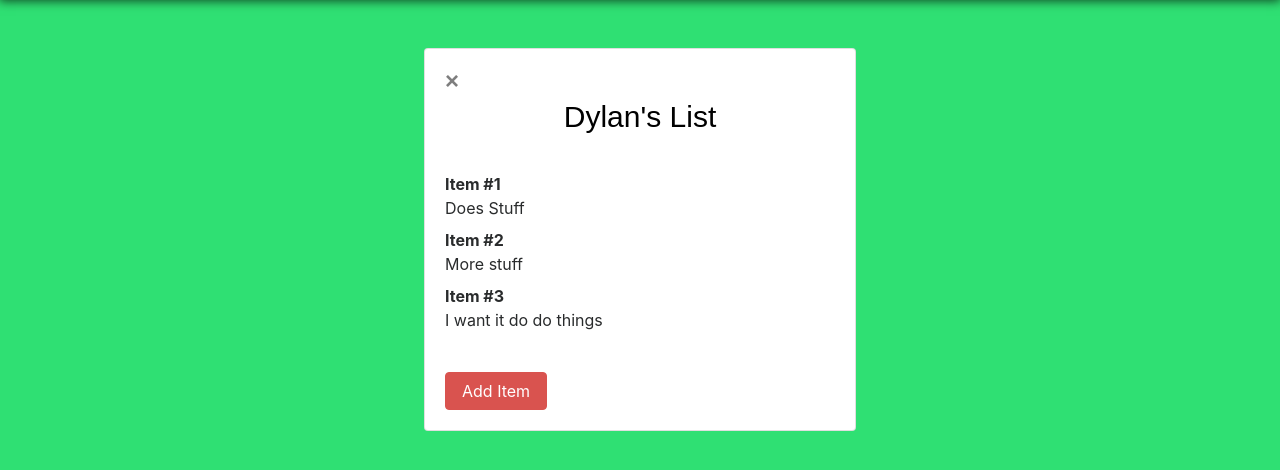
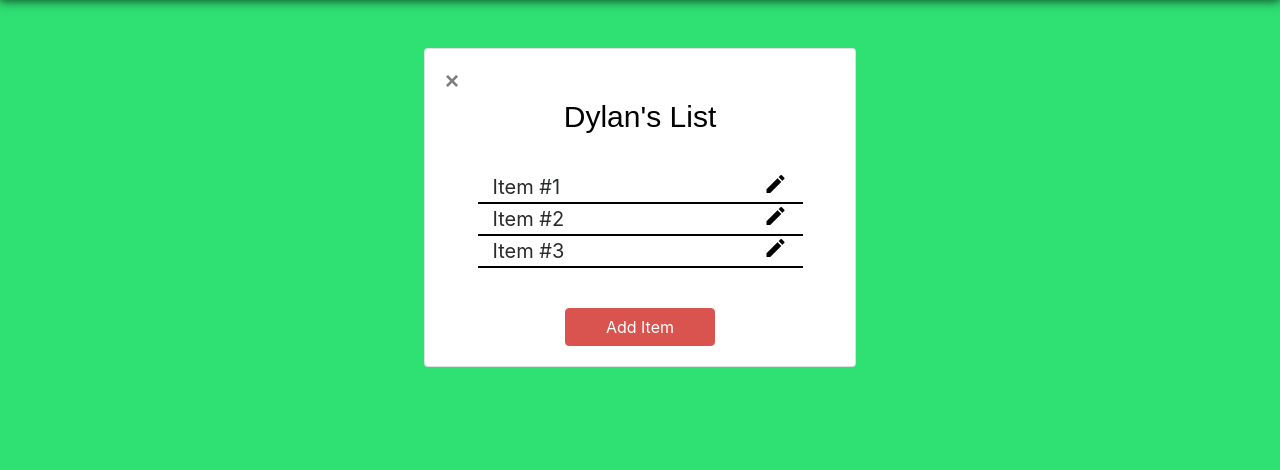
Before and after one commit to alexwendte/christmas-list, a Django app: page /8/12/ in a window 1280 px wide. Shown: the part 56-526 px from the top of the page. Run offline with Django 3.2, Linux system fonts and the light colour scheme; data comes from the database, SQL or seed files in the repository; both versions use the stored data as it was after the commit; some libraries are stand-ins or nearby versions.

Commit message:
Styled personal list better

```diff
--- a/christmas/templates/christmas/group_update_form.html
+++ b/christmas/templates/christmas/group_update_form.html
@@ -28,15 +28,15 @@
           <h4 class="card-title">{{ list.0 }}</h4>
           <p class="card-text">
             {% if list.1 %}
-            <ul>
+            <ul class="list-unstyled ">
               {% for item in list.1 %}
-              <li>{{ item }}</li>
+              <li class="col-10 m-auto" style="border-bottom:2px solid black; font-size: 20px">{{ item }}</li>
               {% endfor %}
             </ul>
             {% else %} None {% endif %}
           </p>
           <div class="row w-100 justify-content-center mr-0 ml-0">
-            <a href="{% url 'view_list' group_id=address list_id=list.0.id %}" class="btn btn-danger mr-5 ml-auto">Edit List</a>
+            <a href="{% url 'view_list' group_id=address list_id=list.0.id %}" class="btn btn-danger m-auto">Edit List</a>
           </div>
         </div>
       </div>
--- a/christmas/templates/christmas/item_create_form.html
+++ b/christmas/templates/christmas/item_create_form.html
@@ -1,11 +1,11 @@
 {% extends 'christmas/base.html' %} {% block title %} Create a Set {% endblock %} {% block content %} {% load static %}
 
-<div class="row w-100 h-100 justify-content-center mr-0 ml-0 pb-5">
+<div class="row w-100 h-100 justify-content-center mr-0 ml-0">
   <div class="col m-auto pb-5 pr-0 pl-0">
     <div class="card m-auto" style="max-width: 350px;">
       <div class="card-block text-center">
         <h3 class="card-title">Add Item</h3>
-        <div class="card-text pt-4 pb-4">
+        <div class="card-text pt-3 pb-2">
           <form action="" method="post">
             {% csrf_token %} {% for field in form %} {% if not field.is_hidden %}
             <p class="input">
@@ -19,7 +19,7 @@
               {{ field }}
             </p>
             {% endif %} {% endfor %}
-            <input type="submit" value="Create" />
+            <input class="btn btn-danger" type="submit" value="Create" />
           </form>
         </div>
       </div>
--- a/christmas/templates/christmas/list_update_form.html
+++ b/christmas/templates/christmas/list_update_form.html
@@ -16,29 +16,32 @@
         </div>
         {% endfor %}
 
-        <div class="col-md-auto">
+        <div class="col-md-auto text-center">
           <input hidden class="btn btn-danger self-algin-center h-100 mt-2 mb-2" type="submit" value="Update Name" id="update" />
         </div>
       </form>
       <br>
       <div class="card-text">
         {% if object_list %}
-        <dl>
+        <ul class="list-unstyled ">
           {% for item in object_list %}
-          <dt>{{ item }}</dt>
-          <dd>{{ item.description }} </dd>
+          <li class="col-10 m-auto clearfix" style="border-bottom:2px solid black; font-size: 20px">
+            <span class="float-left">{{ item }}</span>
+            <span class="float-right material-icons"><a style="text-decoration: none; color: black;" href="{% url 'view_item' group_id=address list_id=list_id item_id=item.id %}">mode_edit</a></span>
+          </li>
           {% endfor %}
-        </dl>
+        </ul>
         {% else %}
         <p>There are no items here yet!
-          <br>Press the Add Item button to get started!!</p>
+          <br>Press the Add Item button to get started!!
+        </p>
         {% endif %}
       </div>
       <br>
-      <a class="btn btn-danger" href="{% url 'create_item' group_id=address list_id=list_id %}">Add Item</a>
+      <div class="col-12 text-center">
+        <a class="btn btn-danger" style="width: 150px; margin: 0 auto;" href="{% url 'create_item' group_id=address list_id=list_id %}">Add Item</a>
+      </div>
     </div>
   </div>
 </div>
-
-<br>
-<br> {%endblock%}
+{%endblock%}
```
Also changed, not shown: db.sqlite3.
